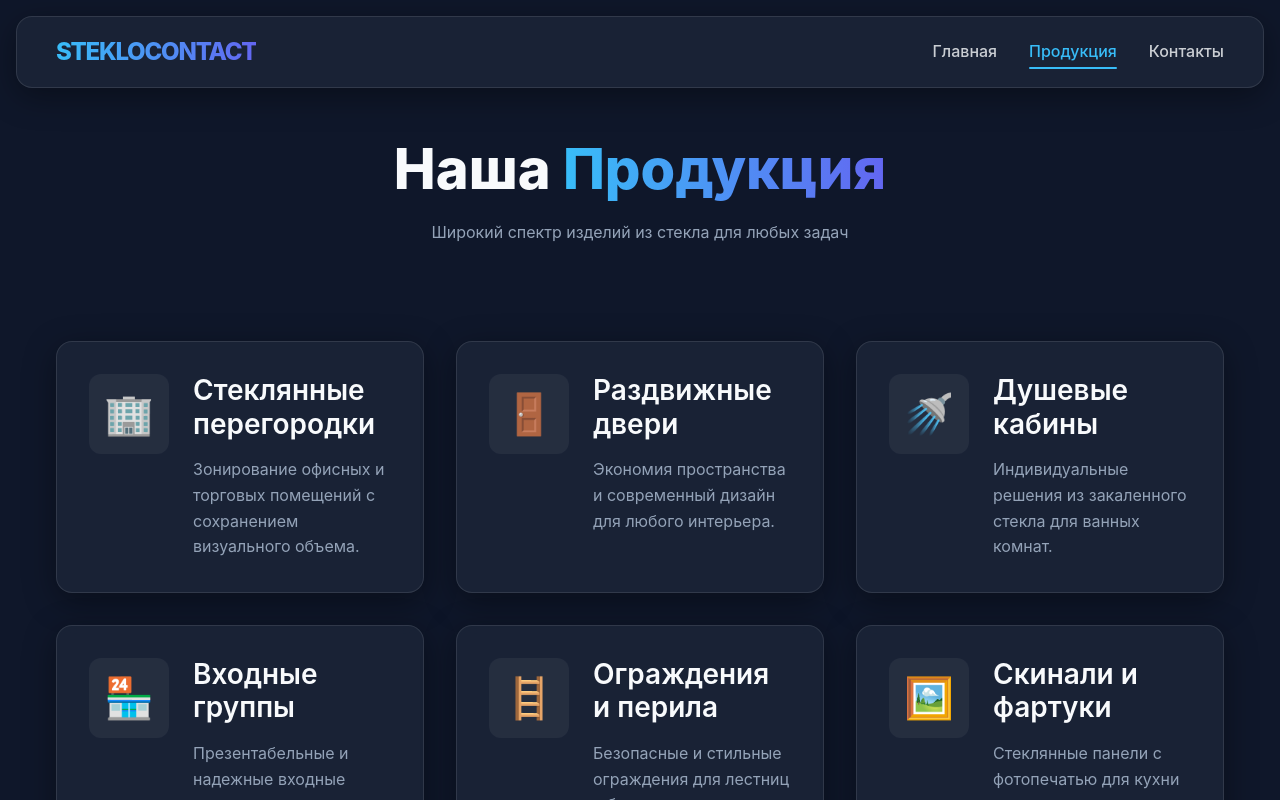
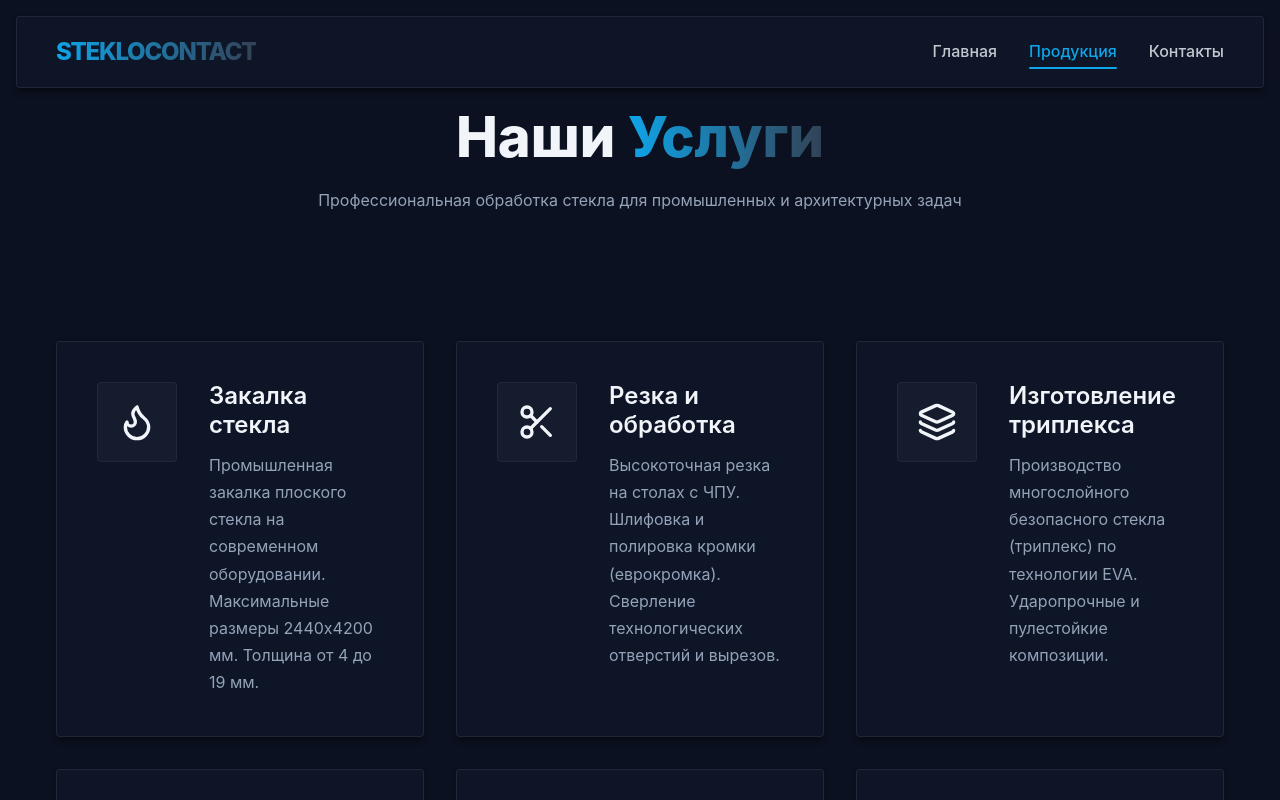
Before and after one commit to bk55-sudo/triple-supernova, a React (Vite) app: page /products in a window 1280 px wide. Shown: the top 800 px of the page. Built offline with nearby package versions, Linux system fonts and the light colour scheme.

Commit message:
feat: Implement industrial B2B theme, externalize product data to JSON, and update product page with dynamic icons and content.

```diff
--- /dev/null
+++ b/src/data/products.json
@@ -0,0 +1,38 @@
+[
+    {
+        "id": "tempering",
+        "title": "Закалка стекла",
+        "description": "Промышленная закалка плоского стекла на современном оборудовании. Максимальные размеры 2440х4200 мм. Толщина от 4 до 19 мм.",
+        "icon": "Flame"
+    },
+    {
+        "id": "cutting",
+        "title": "Резка и обработка",
+        "description": "Высокоточная резка на столах с ЧПУ. Шлифовка и полировка кромки (еврокромка). Сверление технологических отверстий и вырезов.",
+        "icon": "Scissors"
+    },
+    {
+        "id": "triplex",
+        "title": "Изготовление триплекса",
+        "description": "Производство многослойного безопасного стекла (триплекс) по технологии EVA. Ударопрочные и пулестойкие композиции.",
+        "icon": "Layers"
+    },
+    {
+        "id": "facades",
+        "title": "Фасадное остекление",
+        "description": "Проектирование и изготовление стеклопакетов для структурного остекления. Энергосберегающие и мультифункциональные стекла.",
+        "icon": "Building"
+    },
+    {
+        "id": "partitions",
+        "title": "Офисные перегородки",
+        "description": "Цельностеклянные перегородки для зонирования офисных пространств. Использование зажимного профиля и маятниковой фурнитуры.",
+        "icon": "Grid"
+    },
+    {
+        "id": "railings",
+        "title": "Стеклянные ограждения",
+        "description": "Самонесущие ограждения из закаленного триплекса. Монтаж на точечных креплениях или в несущий профиль.",
+        "icon": "Shield"
+    }
+]
--- a/src/index.css
+++ b/src/index.css
@@ -1,15 +1,26 @@
 :root {
-  /* Color Palette - Premium Dark/Light Theme */
-  --color-bg: #0f172a; /* Slate 900 */
-  --color-text: #f8fafc; /* Slate 50 */
-  --color-text-muted: #94a3b8; /* Slate 400 */
-  --color-primary: #38bdf8; /* Sky 400 */
-  --color-primary-hover: #0ea5e9; /* Sky 500 */
-  --color-accent: #6366f1; /* Indigo 500 */
+  /* Color Palette - Industrial B2B Theme */
+  --color-bg: #0b1120;
+  /* Slate 950 - Deeper, more solid background */
+  --color-text: #f1f5f9;
+  /* Slate 100 */
+  --color-text-muted: #94a3b8;
+  /* Slate 400 */
 
-  --glass-bg: rgba(30, 41, 59, 0.7); /* Slate 800 with opacity */
-  --glass-border: rgba(255, 255, 255, 0.1);
-  --glass-shadow: 0 8px 32px 0 rgba(0, 0, 0, 0.37);
+  /* Accents - Professional Blue/Steel */
+  --color-primary: #0ea5e9;
+  /* Sky 500 */
+  --color-primary-hover: #0284c7;
+  /* Sky 600 */
+  --color-accent: #334155;
+  /* Slate 700 - Steel-like accent */
+
+  /* Glass/Surface - More solid, less ethereal */
+  --glass-bg: rgba(15, 23, 42, 0.85);
+  /* Higher opacity for solidity */
+  --glass-border: rgba(255, 255, 255, 0.08);
+  --glass-shadow: 0 4px 6px -1px rgba(0, 0, 0, 0.5);
+  /* Sharper shadow */
 
   /* Typography */
   --font-sans: 'Inter', system-ui, -apple-system, BlinkMacSystemFont, 'Segoe UI', Roboto, Oxygen, Ubuntu, Cantarell, 'Open Sans', 'Helvetica Neue', sans-serif;
@@ -18,12 +29,14 @@
   --spacing-xs: 0.5rem;
   --spacing-sm: 1rem;
   --spacing-md: 2rem;
-  --spacing-lg: 4rem;
-  --spacing-xl: 8rem;
+  --spacing-lg: 5rem;
+  /* Increased for grander scale */
+  --spacing-xl: 10rem;
 
   /* Transitions */
-  --transition-fast: 0.2s ease;
-  --transition-normal: 0.3s ease;
+  --transition-fast: 0.15s ease-out;
+  /* Snappier */
+  --transition-normal: 0.3s ease-out;
 }
 
 * {
@@ -65,10 +78,11 @@ button {
 
 .glass-panel {
   background: var(--glass-bg);
-  backdrop-filter: blur(12px);
-  -webkit-backdrop-filter: blur(12px);
+  backdrop-filter: blur(8px);
+  -webkit-backdrop-filter: blur(8px);
   border: 1px solid var(--glass-border);
-  border-radius: 16px;
+  border-radius: 4px;
+  /* Sharper corners for industrial look */
   box-shadow: var(--glass-shadow);
 }
 
@@ -128,17 +142,41 @@ section {
   padding: var(--spacing-lg) 0;
 }
 
-h1, h2, h3, h4, h5, h6 {
+h1,
+h2,
+h3,
+h4,
+h5,
+h6 {
   line-height: 1.2;
   margin-bottom: var(--spacing-sm);
 }
 
-h1 { font-size: 3.5rem; font-weight: 800; }
-h2 { font-size: 2.5rem; font-weight: 700; }
-h3 { font-size: 1.75rem; font-weight: 600; }
+h1 {
+  font-size: 3.5rem;
+  font-weight: 800;
+}
+
+h2 {
+  font-size: 2.5rem;
+  font-weight: 700;
+}
+
+h3 {
+  font-size: 1.75rem;
+  font-weight: 600;
+}
 
 @media (max-width: 768px) {
-  h1 { font-size: 2.5rem; }
-  h2 { font-size: 2rem; }
-  section { padding: var(--spacing-md) 0; }
+  h1 {
+    font-size: 2.5rem;
+  }
+
+  h2 {
+    font-size: 2rem;
+  }
+
+  section {
+    padding: var(--spacing-md) 0;
+  }
 }
--- a/src/pages/Home.jsx
+++ b/src/pages/Home.jsx
@@ -1,5 +1,5 @@
 import React from 'react';
-import { ArrowRight, CheckCircle } from 'lucide-react';
+import { ArrowRight, CheckCircle, Settings, Shield, Truck } from 'lucide-react';
 import { Link } from 'react-router-dom';
 
 const Home = () => {
@@ -10,41 +10,41 @@ const Home = () => {
         <div className="hero-bg"></div>
         <div className="container hero-content">
           <h1 className="hero-title">
-                        Стеклянные решения <br />
-                        <span className="text-gradient">для современного бизнеса</span>
+            Промышленная <br />
+            <span className="text-gradient">обработка стекла</span>
           </h1>
           <p className="hero-subtitle">
-                        Проектирование, изготовление и монтаж конструкций из закаленного стекла любой сложности.
+            Полный цикл производства: от резки и закалки до изготовления сложных архитектурных форм. Работаем с B2B сектором.
           </p>
           <div className="hero-actions">
             <Link to="/products" className="btn btn-primary">
-                            Наш каталог <ArrowRight size={20} style={{ marginLeft: '0.5rem' }} />
+              Каталог услуг <ArrowRight size={20} style={{ marginLeft: '0.5rem' }} />
             </Link>
             <Link to="/contact" className="btn btn-outline">
-                            Связаться с нами
+              Оставить заявку
             </Link>
           </div>
         </div>
       </section>
 
-            {/* Features Section */}
+      {/* Industrial Capabilities Section */}
       <section className="features">
         <div className="container">
           <div className="grid grid-cols-3">
             <div className="feature-card glass-panel">
-                            <div className="feature-icon">💎</div>
-                            <h3>Премиум качество</h3>
-                            <p className="text-muted">Используем только высококачественное закаленное стекло и фурнитуру от ведущих производителей.</p>
+              <div className="feature-icon"><Settings size={48} className="text-primary" /></div>
+              <h3>Современное оборудование</h3>
+              <p className="text-muted">Автоматизированные линии резки и обработки кромки обеспечивают высокую точность изделий.</p>
             </div>
             <div className="feature-card glass-panel">
-                            <div className="feature-icon">⚡</div>
-                            <h3>Быстрый монтаж</h3>
-                            <p className="text-muted">Собственная бригада опытных монтажников гарантирует качественную установку в срок.</p>
+              <div className="feature-icon"><Truck size={48} className="text-primary" /></div>
+              <h3>Логистика и монтаж</h3>
+              <p className="text-muted">Собственный автопарк для перевозки крупногабаритного стекла и профессиональные монтажные бригады.</p>
             </div>
             <div className="feature-card glass-panel">
-                            <div className="feature-icon">🛡️</div>
-                            <h3>Гарантия</h3>
-                            <p className="text-muted">Предоставляем официальную гарантию на все виды изделий и выполненные работы.</p>
+              <div className="feature-icon"><Shield size={48} className="text-primary" /></div>
+              <h3>Контроль качества</h3>
+              <p className="text-muted">Строгое соблюдение ГОСТ и многоступенчатый контроль на всех этапах производства.</p>
             </div>
           </div>
         </div>
@@ -55,21 +55,21 @@ const Home = () => {
         <div className="container">
           <div className="grid grid-cols-2">
             <div className="about-content">
-                            <h2>О компании <span className="text-gradient">STEKLOCONTACT</span></h2>
+              <h2>Надежный партнер <span className="text-gradient">для вашего бизнеса</span></h2>
               <p className="text-muted mb-4">
-                                Мы специализируемся на создании современных интерьерных решений из стекла. Наш опыт позволяет воплощать в жизнь самые смелые идеи дизайнеров и архитекторов.
+                Компания STEKLOCONTACT специализируется на промышленной переработке стекла для строительных и интерьерных компаний. Мы предлагаем комплексные решения для остекления фасадов, торговых центров и офисных зданий.
               </p>
               <ul className="benefits-list">
-                                <li><CheckCircle size={20} className="text-primary" /> Офисные перегородки</li>
-                                <li><CheckCircle size={20} className="text-primary" /> Входные группы</li>
-                                <li><CheckCircle size={20} className="text-primary" /> Душевые кабины</li>
-                                <li><CheckCircle size={20} className="text-primary" /> Ограждения и перила</li>
+                <li><CheckCircle size={20} className="text-primary" /> Закалка плоского стекла</li>
+                <li><CheckCircle size={20} className="text-primary" /> Изготовление триплекса</li>
+                <li><CheckCircle size={20} className="text-primary" /> Структурное остекление</li>
+                <li><CheckCircle size={20} className="text-primary" /> Архитектурные формы</li>
               </ul>
             </div>
             <div className="about-image glass-panel">
-                            {/* Placeholder for About Image */}
-                            <div style={{ height: '100%', minHeight: '300px', display: 'flex', alignItems: 'center', justifyContent: 'center', background: 'rgba(255,255,255,0.05)' }}>
-                                <span>Фото офиса</span>
+              {/* Placeholder for Industrial Image */}
+              <div style={{ height: '100%', minHeight: '400px', display: 'flex', alignItems: 'center', justifyContent: 'center', background: 'rgba(255,255,255,0.02)' }}>
+                <span className="text-muted">Производственная линия</span>
               </div>
             </div>
           </div>
@@ -79,7 +79,7 @@ const Home = () => {
       <style>{`
         .hero {
           position: relative;
-          min-height: 80vh;
+          min-height: 85vh;
           display: flex;
           align-items: center;
           overflow: hidden;
@@ -92,7 +92,7 @@ const Home = () => {
           left: 0;
           right: 0;
           bottom: 0;
-          background-image: linear-gradient(rgba(15, 23, 42, 0.8), rgba(15, 23, 42, 0.6)), url('/src/assets/images/hero-bg.png');
+          background-image: linear-gradient(rgba(11, 17, 32, 0.9), rgba(11, 17, 32, 0.7)), url('/src/assets/images/hero-bg.png');
           background-size: cover;
           background-position: center;
           z-index: -1;
@@ -101,34 +101,41 @@ const Home = () => {
         .hero-content {
           position: relative;
           z-index: 1;
-          max-width: 800px;
+          max-width: 900px;
+        }
+
+        .hero-title {
+          font-size: 4rem;
+          letter-spacing: -0.02em;
+          margin-bottom: 1.5rem;
         }
 
         .hero-subtitle {
           font-size: 1.25rem;
           color: var(--color-text-muted);
-          margin-bottom: 2rem;
-          max-width: 600px;
+          margin-bottom: 2.5rem;
+          max-width: 650px;
+          line-height: 1.6;
         }
 
         .hero-actions {
           display: flex;
-          gap: 1rem;
+          gap: 1.5rem;
         }
 
         .feature-card {
-          padding: 2rem;
-          text-align: center;
-          transition: transform var(--transition-normal);
+          padding: 2.5rem;
+          transition: transform var(--transition-normal), border-color var(--transition-normal);
+          height: 100%;
         }
 
         .feature-card:hover {
           transform: translateY(-5px);
+          border-color: var(--color-primary);
         }
 
         .feature-icon {
-          font-size: 3rem;
-          margin-bottom: 1rem;
+          margin-bottom: 1.5rem;
         }
 
         .text-primary {
@@ -136,7 +143,7 @@ const Home = () => {
         }
 
         .mb-4 {
-          margin-bottom: 1.5rem;
+          margin-bottom: 2rem;
         }
 
         .benefits-list {
@@ -144,18 +151,23 @@ const Home = () => {
           display: flex;
           flex-direction: column;
           gap: 1rem;
+          margin-top: 2rem;
         }
 
         .benefits-list li {
           display: flex;
           align-items: center;
-          gap: 0.75rem;
+          gap: 1rem;
           font-size: 1.1rem;
+          font-weight: 500;
         }
 
         @media (max-width: 768px) {
+          .hero-title {
+            font-size: 2.5rem;
+          }
           .hero {
-            min-height: 60vh;
+            min-height: 70vh;
             text-align: center;
           }
           .hero-content {
--- a/src/pages/Products.jsx
+++ b/src/pages/Products.jsx
@@ -1,66 +1,44 @@
 import React from 'react';
+import { Flame, Scissors, Layers, Building, Grid, Shield, Box } from 'lucide-react';
+import productsData from '../data/products.json';
 
-const products = [
-    {
-        id: 1,
-        title: 'Стеклянные перегородки',
-        description: 'Зонирование офисных и торговых помещений с сохранением визуального объема.',
-        icon: '🏢'
-    },
-    {
-        id: 2,
-        title: 'Раздвижные двери',
-        description: 'Экономия пространства и современный дизайн для любого интерьера.',
-        icon: '🚪'
-    },
-    {
-        id: 3,
-        title: 'Душевые кабины',
-        description: 'Индивидуальные решения из закаленного стекла для ванных комнат.',
-        icon: '🚿'
-    },
-    {
-        id: 4,
-        title: 'Входные группы',
-        description: 'Презентабельные и надежные входные группы для магазинов и офисов.',
-        icon: '🏪'
-    },
-    {
-        id: 5,
-        title: 'Ограждения и перила',
-        description: 'Безопасные и стильные ограждения для лестниц и балконов.',
-        icon: '🪜'
-    },
-    {
-        id: 6,
-        title: 'Скинали и фартуки',
-        description: 'Стеклянные панели с фотопечатью для кухни и интерьера.',
-        icon: '🖼️'
-    }
-];
+const iconMap = {
+    Flame,
+    Scissors,
+    Layers,
+    Building,
+    Grid,
+    Shield
+};
 
 const Products = () => {
     return (
         <div className="products-page">
             <section className="page-header">
                 <div className="container">
-                    <h1>Наша <span className="text-gradient">Продукция</span></h1>
-                    <p className="text-muted">Широкий спектр изделий из стекла для любых задач</p>
+                    <h1>Наши <span className="text-gradient">Услуги</span></h1>
+                    <p className="text-muted">Профессиональная обработка стекла для промышленных и архитектурных задач</p>
                 </div>
             </section>
 
             <section className="products-grid">
                 <div className="container">
                     <div className="grid grid-cols-2">
-                        {products.map((product) => (
-                            <div key={product.id} className="product-card glass-panel">
-                                <div className="product-icon">{product.icon}</div>
-                                <div className="product-info">
-                                    <h3>{product.title}</h3>
-                                    <p className="text-muted">{product.description}</p>
+                        {productsData.map((product) => {
+                            const IconComponent = iconMap[product.icon] || Box;
+
+                            return (
+                                <div key={product.id} className="product-card glass-panel">
+                                    <div className="product-icon-wrapper">
+                                        <IconComponent size={40} className="text-primary" />
+                                    </div>
+                                    <div className="product-info">
+                                        <h3>{product.title}</h3>
+                                        <p className="text-muted">{product.description}</p>
+                                    </div>
                                 </div>
-                            </div>
-                        ))}
+                            );
+                        })}
                     </div>
                 </div>
             </section>
@@ -68,39 +46,49 @@ const Products = () => {
             <style>{`
         .page-header {
           text-align: center;
-          padding-bottom: 2rem;
+          padding-bottom: 3rem;
+          padding-top: 2rem;
         }
 
         .product-card {
-          padding: 2rem;
+          padding: 2.5rem;
           display: flex;
           align-items: flex-start;
-          gap: 1.5rem;
+          gap: 2rem;
           transition: all var(--transition-normal);
         }
 
         .product-card:hover {
           background: rgba(30, 41, 59, 0.9);
           border-color: var(--color-primary);
+          transform: translateY(-2px);
         }
 
-        .product-icon {
-          font-size: 2.5rem;
-          background: rgba(255,255,255,0.05);
+        .product-icon-wrapper {
+          background: rgba(255,255,255,0.03);
           width: 80px;
           height: 80px;
           display: flex;
           align-items: center;
           justify-content: center;
-          border-radius: 12px;
+          border-radius: 4px;
           flex-shrink: 0;
+          border: 1px solid rgba(255,255,255,0.05);
+        }
+
+        .product-info h3 {
+          margin-bottom: 0.75rem;
+          font-size: 1.5rem;
+        }
+
+        .product-info p {
+          line-height: 1.7;
         }
 
         @media (max-width: 768px) {
           .product-card {
             flex-direction: column;
-            align-items: center;
-            text-align: center;
+            align-items: flex-start;
           }
         }
       `}</style>
```
Lines whose indentation alone changed are shown as unchanged.
